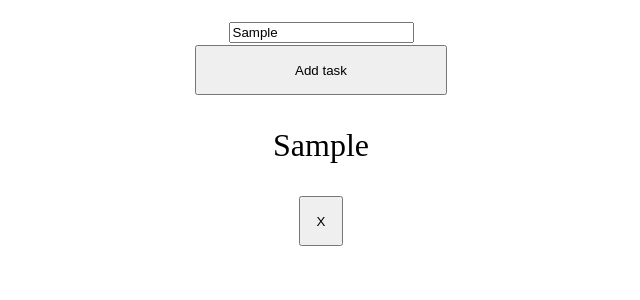
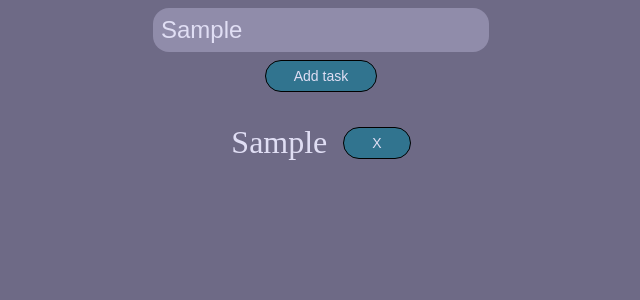
Before and after one commit to justthedreamer/react-learn, a React (Create React App) app: page / in a window 1280 px wide. Both pictures are taken after typing "Sample" into the empty fields and a click on the button "Add task". Shown: the top 300 px of the page, without its empty margins (319-959 px from the left). Built offline with nearby package versions, Linux system fonts and the light colour scheme.

Commit message:
CRUD #3 Todo List + CSS

```diff
--- a/src/App.css
+++ b/src/App.css
@@ -3,43 +3,33 @@
   transition: .7s;
   font-size: 2rem;
 }
-
-.App-logo {
-  height: 40vmin;
-  pointer-events: none;
+body{
+  background-color: #6e6a86;
+  color: #e0def4;
 }
-
-@media (prefers-reduced-motion: no-preference) {
-  .App-logo {
-    animation: App-logo-spin infinite 20s linear;
-  }
+input{
+  display: block;
+  margin-inline: auto;
+  width: 20rem;
+  padding: .5rem;
+  color: #e0def4;
+  font-size: 1.5rem;
+  border-radius: 1rem;
+  border: none;
+  background-color: #908caa;
 }
-
-.App-header {
-  background-color: #282c34;
-  min-height: 100vh;
+button{
+  font-size: 14px;
+  padding: .5em 2em;
+  background-color: #31748f;
+  border: 1px solid black;
+  color: #e0def4;
+  border-radius: 1rem;
+  cursor: pointer;
+}
+.list div{
   display: flex;
-  flex-direction: column;
   align-items: center;
   justify-content: center;
-  font-size: calc(10px + 2vmin);
-  color: white;
+  gap: .5em;
 }
-
-.App-link {
-  color: #61dafb;
-}
-
-.name{
-  color: #61dafb;
-}
-button{
-  display: block;
-  margin: 0 auto;
-  width: 20%;
-  height: 50px;
-}
-.remove-button{
-  padding: 1rem;
-  width: auto;
-}
--- a/src/App.js
+++ b/src/App.js
@@ -11,12 +11,15 @@ const handleChange = (event) =>{
 }
 
 const addTask = () =>{
-  setTodoList([...todoList, newTask]);
+  const task = {
+    id: todoList.length === 0 ? 1 : todoList[todoList.length -1 ].id + 1,
+    taskName: newTask
+  }
+  setTodoList([...todoList, task]);
 }
 
-const deleteTask = (taskName) =>{
-
-  setTodoList(todoList.filter((task)=> task !== taskName));
+const deleteTask = (taskId) =>{
+  setTodoList(todoList.filter((task)=> task.id !== taskId));
 }
 
 return (<div className='App'>
@@ -28,8 +31,8 @@ return (<div className='App'>
         {todoList.map((task)=> {
           return (
             <div>
-              <p className='list-item'>{task}</p>
-              <button className='remove-button' onClick={()=>deleteTask(task)}>X</button>
+              <p className='list-item'>{task.taskName}</p>
+              <button className='remove-button' onClick={()=>deleteTask(task.id)}>X</button>
             </div>
             );
         })}
```
